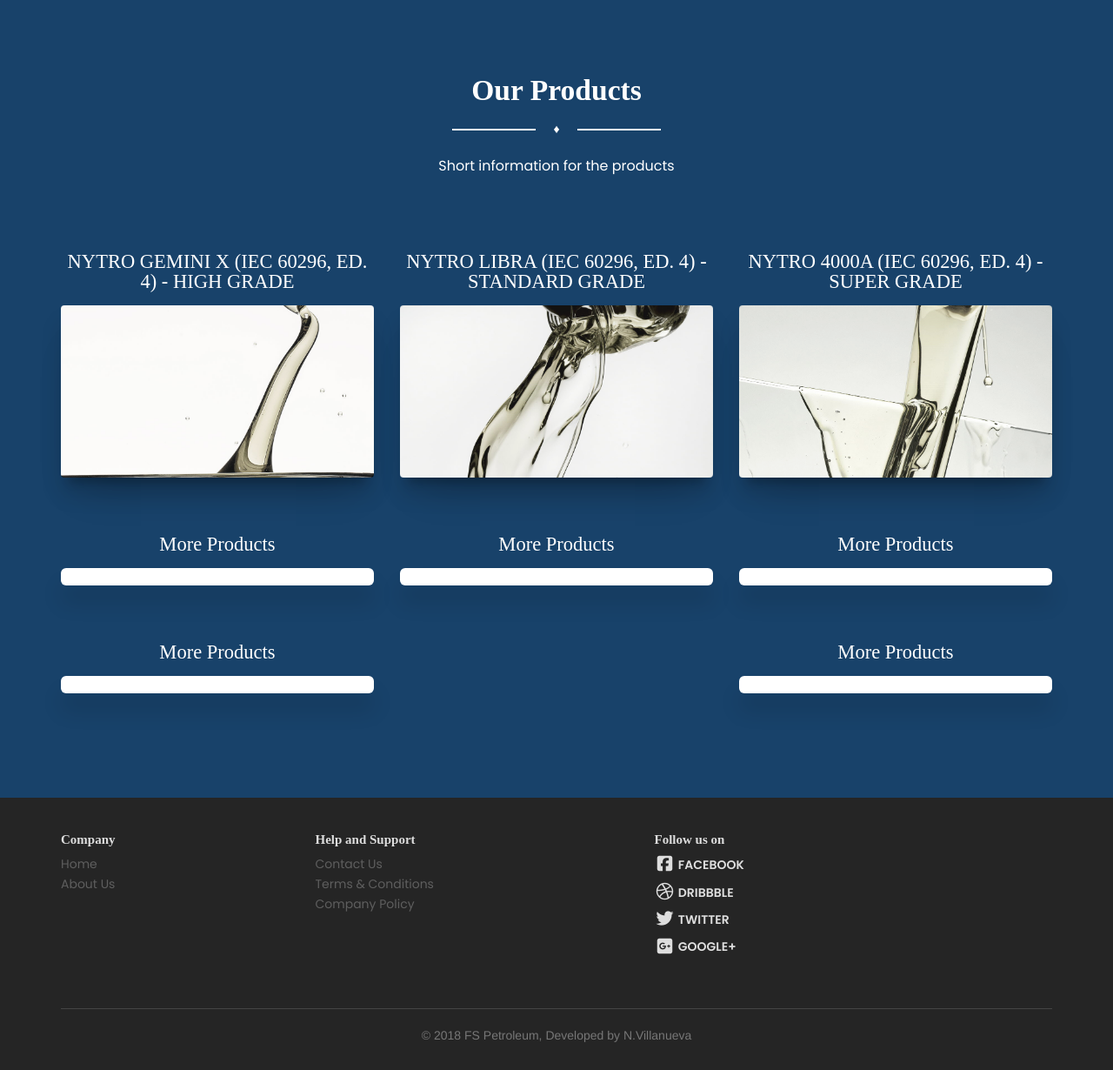
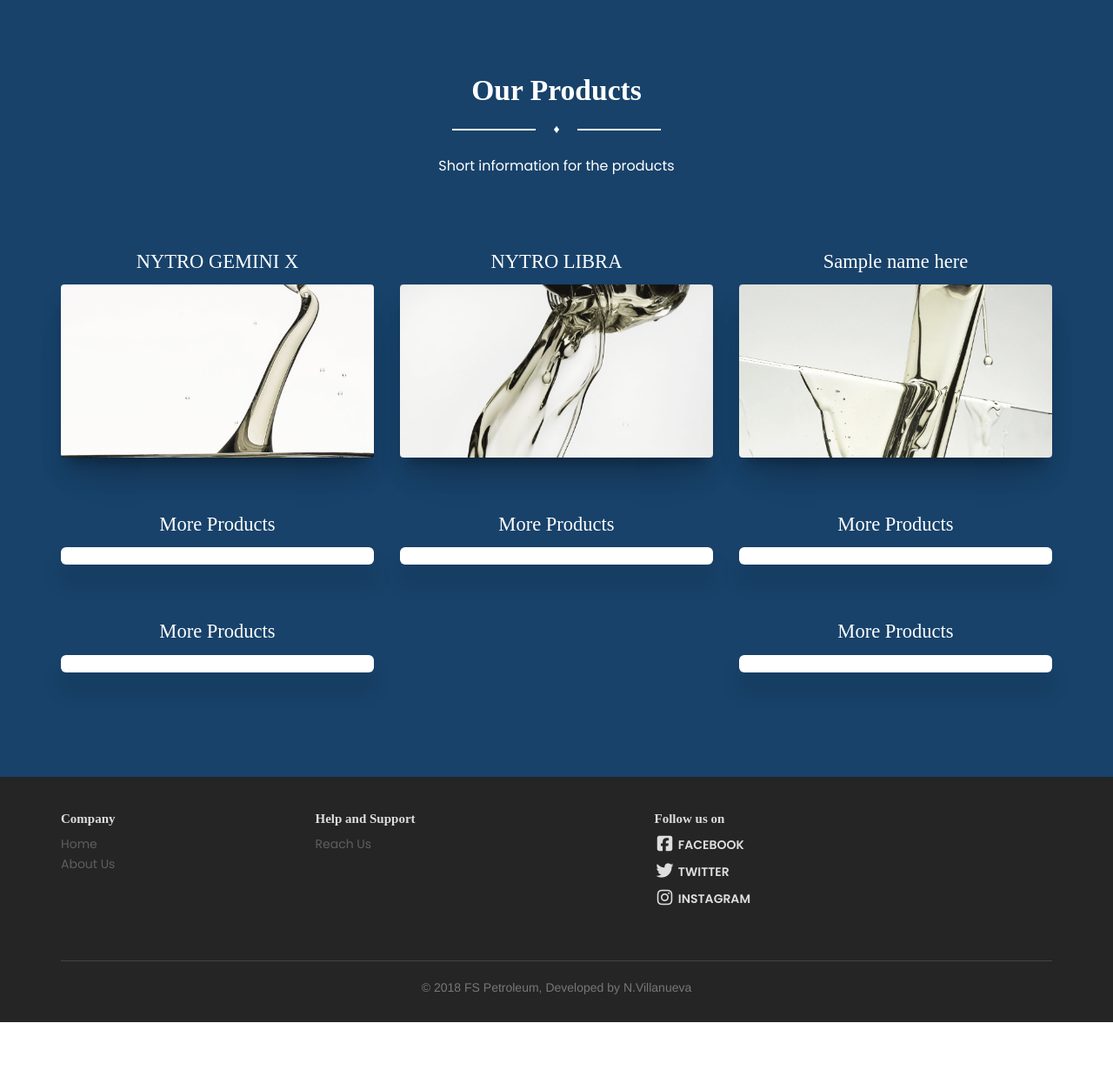
Before and after one commit to Eshichi/Petroleum, a PHP site: page /Petroleum/ in a window 1280 px wide. Shown: the part 1300-2530 px from the top of the page at 87% size. After the commit the page ends 2475 px from the top, so only its background shows below. Run offline with PHP 8.4, Linux system fonts and the light colour scheme; some libraries are stand-ins or nearby versions; some web fonts are replaced.

Commit message:
Live v01

```diff
--- a/About.php
+++ b/About.php
@@ -5,7 +5,7 @@ include 'header.php';
     <div class="section section-header">
         <div class="parallax filter filter-color-red">
             <div class="image"
-                style="background-image: url('assets/img/header.jpg')">
+                style="background-image: url('assets/img/header2.jpg')">
             </div>
             <div class="container" >
                 <div class="content">
--- a/Modals.php
+++ b/Modals.php
@@ -11,7 +11,7 @@
           <p>An inhibited high-grade oil, Nytro Gemini X conforms to IEC 60296 Edition 4.0 – including the fulfilment of specific requirements for special applications. Developed and formulated to deliver strong resistance to oil degradation, Nytro Gemini X provides excellent oxidation stability for a longer transformer life with less maintenance.</p>
         </div>
         <div class="modal-footer">
-          <button type="button" class="btn btn-default" data-dismiss="modal">Close</button>
+          <a href="http://localhost/Petroleum/Contact.php" class="btn btn-danger btn-fill btn-lg">Reach Us</a>
         </div>
       </div>
 
@@ -31,7 +31,7 @@
           <p>Nytro Libra is an uninhibited transformer oil that conforms to IEC 60296 Edition 4.0. Developed and formulated to deliver solid resistance to oil degradation, Nytro Libra provides good oxidation stability thanks to its natural inhibitors. This increases the possibilities for a longer transformer life with less maintenance.</p>
         </div>
         <div class="modal-footer">
-          <button type="button" class="btn btn-default" data-dismiss="modal">Close</button>
+          <a href="http://localhost/Petroleum/Contact.php" class="btn btn-danger btn-fill btn-lg">Reach Us</a>
         </div>
       </div>
 
@@ -51,7 +51,7 @@
           <p>An inhibited super grade, Nytro 4000X conforms to IEC 60296 Edition 4.0 – including the fulfillment of specific requirements for special applications. Developed and formulated to deliver maximum resistance to oil degradation, Nytro 4000X provides outstanding oxidation stability for a longer transformer life with less maintenance.</p>
         </div>
         <div class="modal-footer">
-          <button type="button" class="btn btn-default" data-dismiss="modal">Close</button>
+          <a href="http://localhost/Petroleum/Contact.php" class="btn btn-danger btn-fill btn-lg">Reach Us</a>
         </div>
       </div>
 
@@ -71,7 +71,7 @@
           <p>Some text in the modal.</p>
         </div>
         <div class="modal-footer">
-          <button type="button" class="btn btn-default" data-dismiss="modal">Close</button>
+          <a href="http://localhost/Petroleum/Contact.php" class="btn btn-danger btn-fill btn-lg">Reach Us</a>
         </div>
       </div>
 
--- a/footer.php
+++ b/footer.php
@@ -23,14 +23,9 @@
                          <nav>
                             <ul>
                                 <li>
-                                    <a href="http://localhost/Petroleum/Contact.php">Contact Us</a>
+                                    <a href="http://localhost/Petroleum/Contact.php">Reach Us</a>
                                 </li>
-                                <li>
-                                    <a href="#">Terms &amp; Conditions</a>
-                                </li>
-                                <li>
-                                    <a href="#">Company Policy</a>
-                                </li>
+
                             </ul>
                         </nav>
                     </div>
@@ -46,18 +41,13 @@
                                     </a>
                                 </li>
                                 <li>
-                                    <a href="#" class="btn btn-social btn-dribbble btn-simple">
-                                        <i class="fa fa-dribbble"></i> Dribbble
-                                    </a>
-                                </li>
-                                <li>
                                     <a href="#" class="btn btn-social btn-twitter btn-simple">
                                         <i class="fa fa-twitter"></i> Twitter
                                     </a>
                                 </li>
                                 <li>
                                     <a href="#" class="btn btn-social btn-reddit btn-simple">
-                                        <i class="fa fa-google-plus-square"></i> Google+
+                                        <i class="fa fa-instagram"></i> Instagram
                                     </a>
                                 </li>
                             </ul>
--- a/header.php
+++ b/header.php
@@ -67,7 +67,7 @@
                                 <a id="twitterNav" href="#" class="sharrre"><i class="fa fa-twitter"></i> Twitter</a>
                             </li>
                             <li>
-                                <a id="googleNav" href="#" class="sharrre"><i class="fa fa-google-plus"></i> Google</a>
+                                <a id="googleNav" href="#" class="sharrre"><i class="fa fa-instagram"></i> Instagram</a>
                             </li>
                         </ul>
                     </li>
--- a/index.php
+++ b/index.php
@@ -5,7 +5,7 @@ include 'header.php';
     <div class="section section-header">
         <div class="parallax filter filter-color-red">
             <div class="image"
-                style="background-image: url('assets/img/header.jpg')">
+                style="background-image: url('assets/img/header1.jpg')">
             </div>
             <div class="container" >
                 <div class="content">
@@ -70,7 +70,7 @@ include 'header.php';
         <div class="container">
             <div class="row">
                 <div class="col-md-4">
-                    <h3 class="text-center">NYTRO GEMINI X (IEC 60296, ED. 4) - HIGH GRADE</h3>
+                    <h3 class="text-center">NYTRO GEMINI X </h3>
                     <div class="card card-blog">
                         <a target="" href="" class="header" data-toggle="modal" data-target="#GEMINI">
                             <img src="assets/img/Products/nytro_libra.jpg" class="image-header image-full" >
@@ -93,7 +93,7 @@ include 'header.php';
                     </div>
                 </div>
                 <div class="col-md-4">
-                    <h3 class="text-center">NYTRO LIBRA (IEC 60296, ED. 4) - STANDARD GRADE</h3>
+                    <h3 class="text-center">NYTRO LIBRA</h3>
                     <div class="card card-blog">
                         <a target="_blank" href="examples/blog-post.html" class="header" data-toggle="modal" data-target="#LIBRA">
                             <img src="assets/img/Products/gemini_x.jpg" class="image-header image-full">
@@ -109,7 +109,7 @@ include 'header.php';
                     </div>
                 </div>
                 <div class="col-md-4">
-                    <h3 class="text-center">NYTRO 4000A (IEC 60296, ED. 4) - SUPER GRADE</h3>
+                    <h3 class="text-center">Sample name here</h3>
                     <div class="card card-blog">
                         <a target="_blank" href="examples/blog-posts.html" class="header" data-toggle="modal" data-target="#4000A">
                             <img src="assets/img/Products/NYTRO_4000A.jpg" class="image-header image-full">
```
Also changed, not shown: Contact.php (+27 -6 lines), assets/img/header1.jpg (renamed from assets/img/header.jpg), 2 other files.
